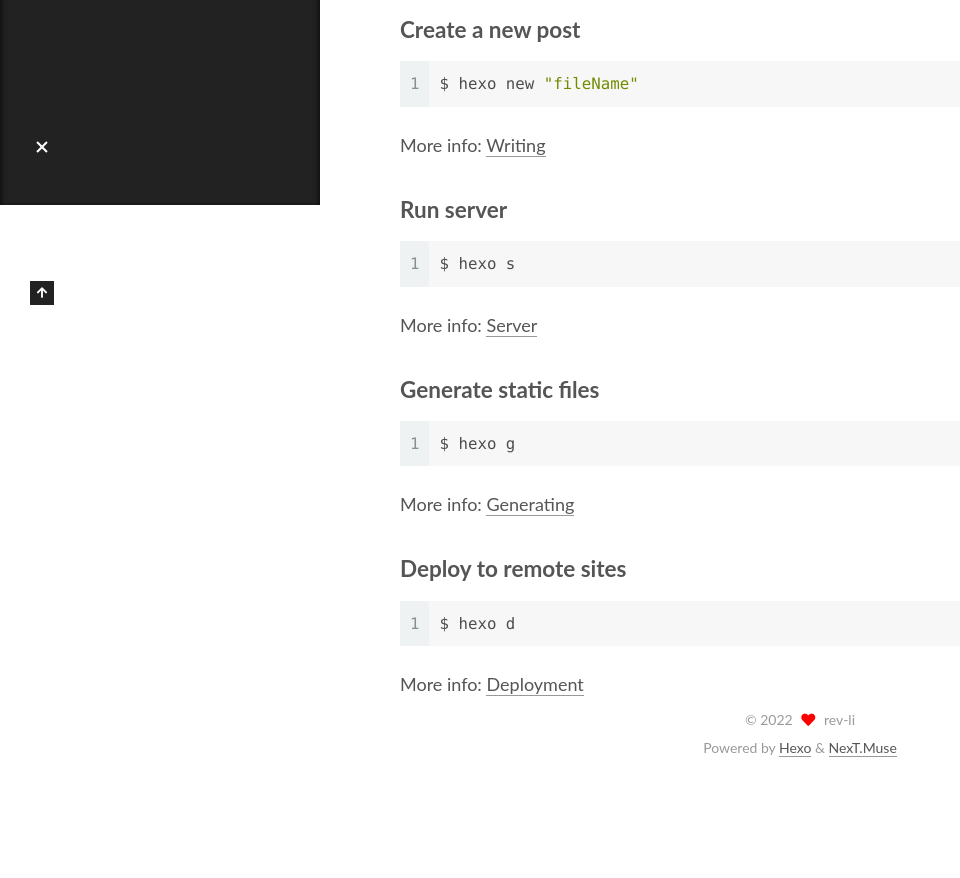
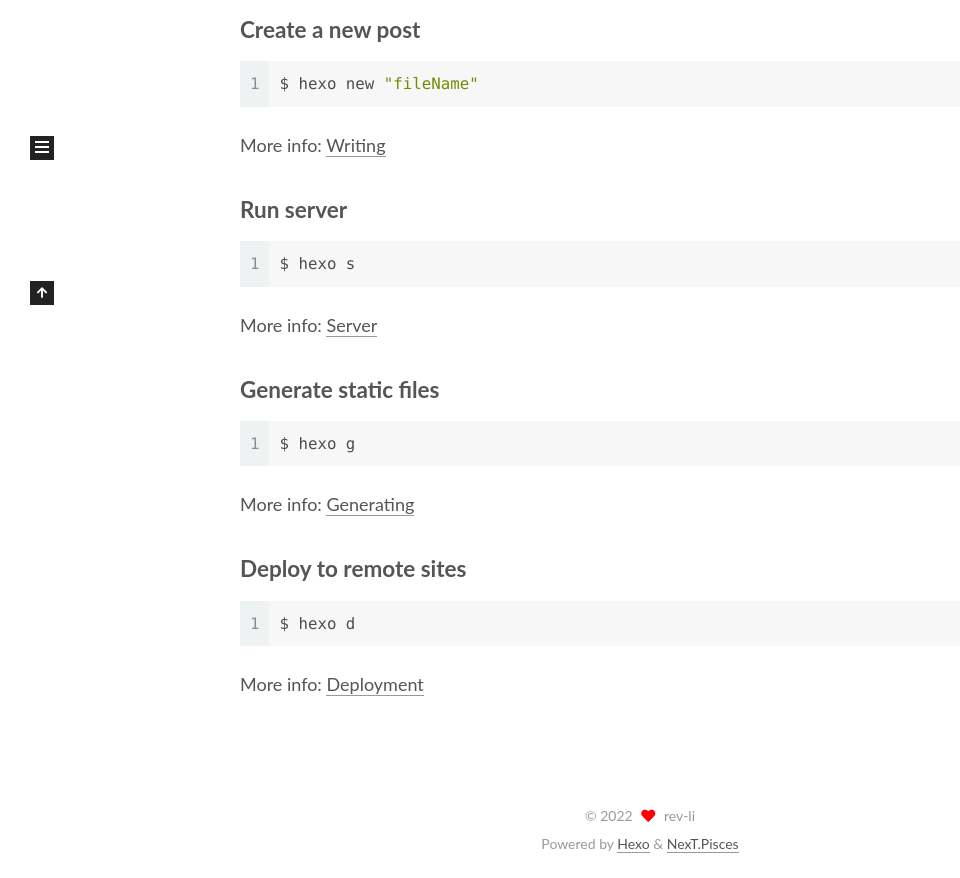
Before and after one commit to rev-li/rev-li.github.io, a plain HTML site: page 2022/06/10/hello-world/index.html in a window 1280 px wide. Shown: the part 595-1473 px from the top of the page, without its empty margins (0-960 px from the left). Before the commit the page ends 1377 px from the top, so only its background shows below. Drawn offline with Linux system fonts and the light colour scheme.

Commit message:
Site updated: 2022-06-17 00:09:40

```diff
--- a/2022/06/10/hello-world/index.html
+++ b/2022/06/10/hello-world/index.html
@@ -17,7 +17,7 @@
 
 <script id="hexo-configurations">
     var NexT = window.NexT || {};
-    var CONFIG = {"hostname":"rev-li.github.io","root":"/","scheme":"Muse","version":"7.8.0","exturl":false,"sidebar":{"position":"left","display":"post","padding":18,"offset":12,"onmobile":false},"copycode":{"enable":false,"show_result":false,"style":null},"back2top":{"enable":true,"sidebar":false,"scrollpercent":false},"bookmark":{"enable":false,"color":"#222","save":"auto"},"fancybox":false,"mediumzoom":false,"lazyload":false,"pangu":false,"comments":{"style":"tabs","active":null,"storage":true,"lazyload":false,"nav":null},"algolia":{"hits":{"per_page":10},"labels":{"input_placeholder":"Search for Posts","hits_empty":"We didn't find any results for the search: ${query}","hits_stats":"${hits} results found in ${time} ms"}},"localsearch":{"enable":false,"trigger":"auto","top_n_per_article":1,"unescape":false,"preload":false},"motion":{"enable":true,"async":false,"transition":{"post_block":"fadeIn","post_header":"slideDownIn","post_body":"slideDownIn","coll_header":"slideLeftIn","sidebar":"slideUpIn"}}};
+    var CONFIG = {"hostname":"rev-li.github.io","root":"/","scheme":"Pisces","version":"7.8.0","exturl":false,"sidebar":{"position":"left","display":"post","padding":18,"offset":12,"onmobile":false},"copycode":{"enable":false,"show_result":false,"style":null},"back2top":{"enable":true,"sidebar":false,"scrollpercent":false},"bookmark":{"enable":false,"color":"#222","save":"auto"},"fancybox":false,"mediumzoom":false,"lazyload":false,"pangu":false,"comments":{"style":"tabs","active":null,"storage":true,"lazyload":false,"nav":null},"algolia":{"hits":{"per_page":10},"labels":{"input_placeholder":"Search for Posts","hits_empty":"We didn't find any results for the search: ${query}","hits_stats":"${hits} results found in ${time} ms"}},"localsearch":{"enable":false,"trigger":"auto","top_n_per_article":1,"unescape":false,"preload":false},"motion":{"enable":true,"async":false,"transition":{"post_block":"fadeIn","post_header":"slideDownIn","post_body":"slideDownIn","coll_header":"slideLeftIn","sidebar":"slideUpIn"}}};
   </script>
 
   <meta name="description" content="Welcome to Hexo Quick StartCreate a new post1$ hexo new &quot;fileName&quot;  More info: Writing">
@@ -328,7 +328,7 @@
   </span>
   <span class="author" itemprop="copyrightHolder">rev-li</span>
 </div>
-  <div class="powered-by">Powered by <a href="https://hexo.io/" class="theme-link" rel="noopener" target="_blank">Hexo</a> & <a href="https://muse.theme-next.org/" class="theme-link" rel="noopener" target="_blank">NexT.Muse</a>
+  <div class="powered-by">Powered by <a href="https://hexo.io/" class="theme-link" rel="noopener" target="_blank">Hexo</a> & <a href="https://pisces.theme-next.org/" class="theme-link" rel="noopener" target="_blank">NexT.Pisces</a>
   </div>
 
 
@@ -355,7 +355,7 @@
 <script src="/js/motion.js"></script>
 
 
-<script src="/js/schemes/muse.js"></script>
+<script src="/js/schemes/pisces.js"></script>
 
 
 <script src="/js/next-boot.js"></script>
```
Also changed, not shown: archives/2022/06/index.html (+3 -3 lines), archives/2022/index.html (+3 -3 lines), archives/index.html (+3 -3 lines), index.html (+3 -3 lines).
